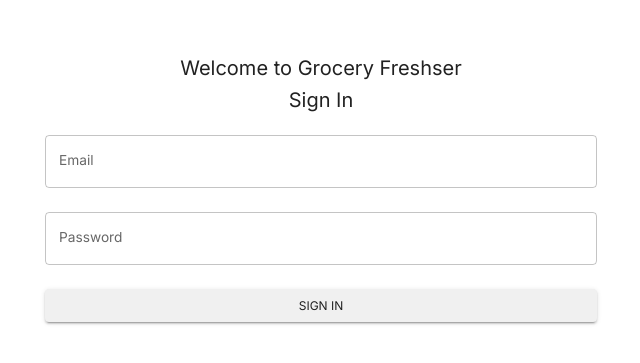
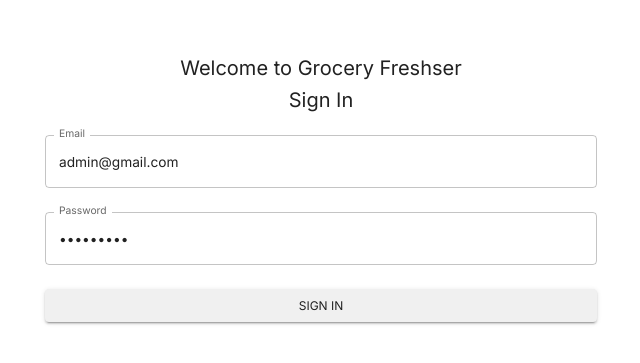
Before and after one commit to binhnguyen-jerome/EShop.Admin, a React (Vite) app: page /sign-in in a window 1280 px wide. Shown: the part 211-574 px from the top of the page, without its empty margins (319-959 px from the left). Built offline with nearby package versions, Linux system fonts and the light colour scheme.

Commit message:
fix (admin): authenticate issue with expire token

```diff
--- a/src/App.jsx
+++ b/src/App.jsx
@@ -16,6 +16,8 @@
 import ProductForm from "./pages/Product/ProductForm";
 import ProductDetail from "./pages/Product/ProductDetail";
 import NotFound from "./components/NotFound";
+import UserList from "./pages/User/UserList";
+import UserForm from "./pages/User/UserForm";
 function App() {
   const mode = useSelector((state) => state.theme.mode);
   const theme = useMemo(() => createTheme(themeSettings(mode)), [mode]);
@@ -27,8 +29,8 @@
           <CssBaseline />
           <Routes>
             <Route path="*" element={<NotFound />} />
-            <Route element={<PrivateRoute />}>
-              <Route element={<Layout />}>
+            <Route element={<Layout />}>
+              <Route element={<PrivateRoute />}>
                 <Route path="/" element={<Dashboard />} />
                 <Route path="/dashboard" element={<Dashboard />} />
                 <Route path="/products" element={<ProductList />} />
@@ -38,6 +40,8 @@
                 <Route path="/categories" element={<CategoryList />} />
                 <Route path="/categories/edit/:id" element={<CategoryForm />} />
                 <Route path="/categories/create" element={<CategoryForm />} />
+                <Route path="/users" element={<UserList />} />
+                <Route path="/users/create" element={<UserForm />} />
               </Route>
             </Route>
             <Route path="/sign-in" element={<SignIn />} />
--- a/src/components/PrivateRoute.jsx
+++ b/src/components/PrivateRoute.jsx
@@ -1,10 +1,11 @@
 import React from "react";
 import { useSelector } from "react-redux";
 import { Navigate, Outlet } from "react-router-dom";
-
+import Cookies from "js-cookie";
 const PrivateRoute = () => {
   const { currentUser } = useSelector((state) => state.user);
-  return currentUser ? <Outlet /> : <Navigate to="/sign-in" replace />;
+  const token = Cookies.get("token");
+  return currentUser && token ? <Outlet /> : <Navigate to="/sign-in" replace />;
 };
 
 export default PrivateRoute;
--- a/src/pages/Auth/SignIn.jsx
+++ b/src/pages/Auth/SignIn.jsx
@@ -85,8 +85,8 @@
 };
 
 const initialValues = {
-  email: "",
-  password: "",
+  email: "admin@gmail.com",
+  password: "Binhvtx5@",
 };
 
 const checkoutSchema = yup.object().shape({
--- a/src/services/AuthService.js
+++ b/src/services/AuthService.js
@@ -1,11 +1,12 @@
 import { useState } from "react";
 import Cookies from "js-cookie";
-import axiosInstance from "../hook/axiosConfig";
+import axiosInstance from "../hook/commom/axiosConfig";
 import {
   signInStart,
   signInSucess,
   signInFailure,
   signoutUserStart,
+  signoutUserSucess,
 } from "../state/Slice/userSlice";
 import { useNavigate } from "react-router-dom";
 import { useDispatch } from "react-redux";
@@ -23,7 +24,11 @@
         dispatch(signInStart());
         const response = await axiosInstance.post(url, data);
         if (response.data.token) {
-          Cookies.set("token", response.data.token, { expires: 1 });
+          let date = new Date();
+          date.setTime(date.getTime() + 1 * 60 * 1000);
+          Cookies.set("token", response.data.token, {
+            expires: date,
+          });
         }
         dispatch(signInSucess(response.data));
         navigate("/");
@@ -47,6 +52,7 @@
       dispatch(signoutUserStart());
       Cookies.remove("token");
       navigate("/sign-in");
+      dispatch(signoutUserSucess);
     };
     return signout;
   },
```
